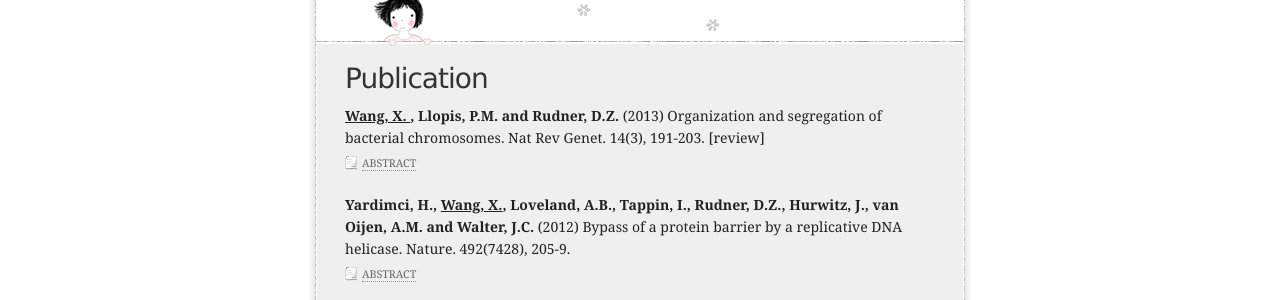
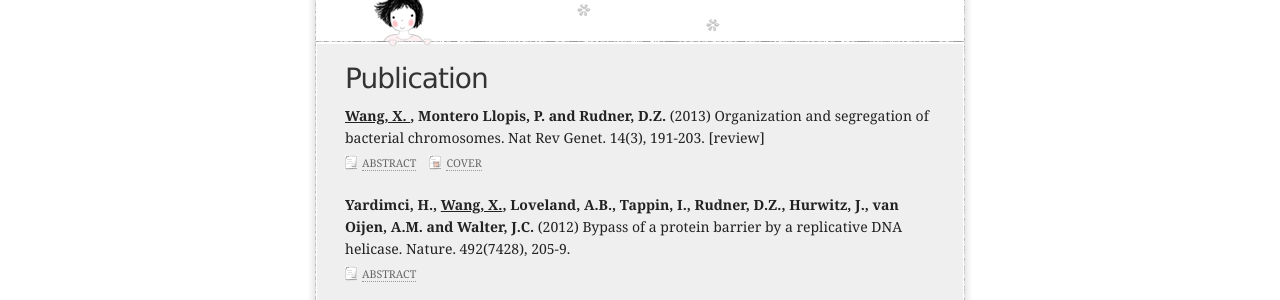
Before and after one commit to xindan/xindan.github.io, a Jekyll site: the page built from publication/index.html, in a window 1280 px wide. Shown: the part 205-505 px from the top of the page. Built offline with Jekyll 4.4.1, drawn with Linux system fonts in a browser that asks for light colours.

Commit message:
Add new cover

```diff
--- a/publication/index.html
+++ b/publication/index.html
@@ -9,9 +9,10 @@ class: pub
 	<h2>Publication</h2>
 	<ul>
 		<li>
-			<strong><span>Wang, X. </span>, Llopis, P.M. and Rudner, D.Z.</strong> (2013) Organization and segregation of bacterial chromosomes. Nat Rev Genet. 14(3), 191-203. [review]
+			<strong><span>Wang, X. </span>, Montero Llopis, P. and Rudner, D.Z.</strong> (2013) Organization and segregation of bacterial chromosomes. Nat Rev Genet. 14(3), 191-203. [review]
 			<p>
 				<a class="abs" href="http://www.nature.com/nrg/journal/v14/n3/full/nrg3375.html"><span>Abstract</span></a>
+				<a class="cover" href="/media/pdfs/Wang 2013 NRG cover.pdf"><span>Cover</span></a>
 			</p>
 		</li>
 		<li>
```
Also changed, not shown: 1 other file.
